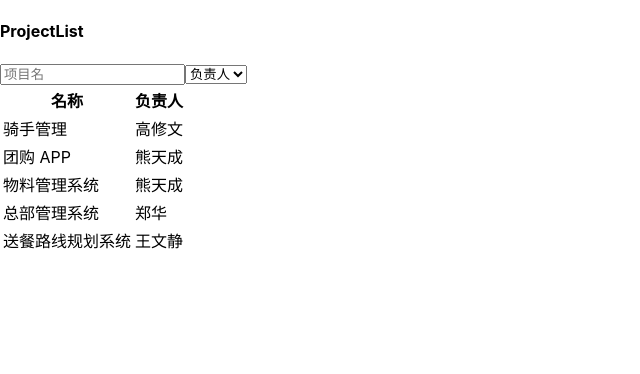
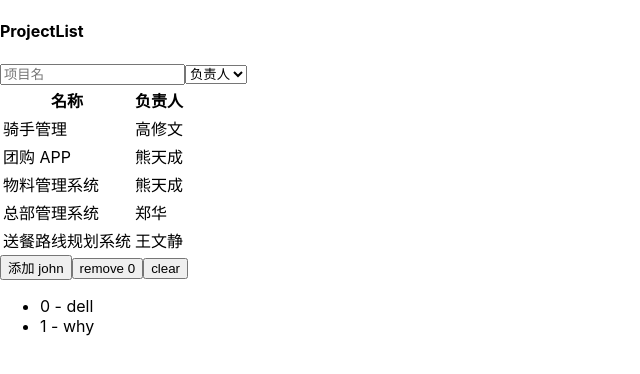
Before and after one commit to code1379/react-jira, a React (Create React App) app: page / in a window 1280 px wide. Shown: the top 374 px of the page, without its empty margins (0-640 px from the left). Built offline with nearby package versions, Linux system fonts and the light colour scheme; data requests are answered from the project's data file.

Commit message:
chore: 练习useArray

```diff
--- a/src/App.tsx
+++ b/src/App.tsx
@@ -1,9 +1,11 @@
 import React from "react";
 import ProjectList from "views/project-list";
+import TsReactTest from "hooks/try-use-array";
 function App() {
   return (
     <div className="App">
       <ProjectList />
+      <TsReactTest />
     </div>
   );
 }
--- /dev/null
+++ b/src/hooks/try-use-array.tsx
@@ -0,0 +1,64 @@
+import { useEffect, useState } from "react";
+
+interface Person {
+  name: string;
+  age: number;
+}
+
+const useArray = <T,>(persons: T[]) => {
+  const [value, setValue] = useState(persons);
+  const removeIndex = (index: number): void => {
+    if (index === 0) {
+      const newValue = [...value];
+      newValue.shift();
+      setValue(newValue);
+    }
+  };
+  const clear = () => {
+    setValue([]);
+  };
+  const add = (person: T): void => {
+    setValue([...value, person]);
+  };
+  return {
+    value,
+    clear,
+    removeIndex,
+    add,
+  };
+};
+
+const TsReactTest = () => {
+  const persons: Person[] = [
+    { name: "dell", age: 18 },
+    { name: "why", age: 28 },
+  ];
+
+  const { value, clear, removeIndex, add } = useArray(persons);
+
+  useEffect(() => {
+    // 期待这里报错： Property 'notExist' does not exist on type {name: string, age: number}
+    // console.log(value.notExist);
+    // Property 'age' is missing
+    // add({ name: "david" });
+    // string is not assignable to number
+    // removeIndex("123");
+  }, []);
+
+  return (
+    <div>
+      <button onClick={() => add({ name: "jhon", age: 10 })}>添加 john</button>
+      <button onClick={() => removeIndex(0)}>remove 0</button>
+      <button onClick={() => clear()}>clear</button>
+      <ul>
+        {value.map((person, index) => (
+          <li>
+            {index} - {person.name}
+          </li>
+        ))}
+      </ul>
+    </div>
+  );
+};
+
+export default TsReactTest;
```
